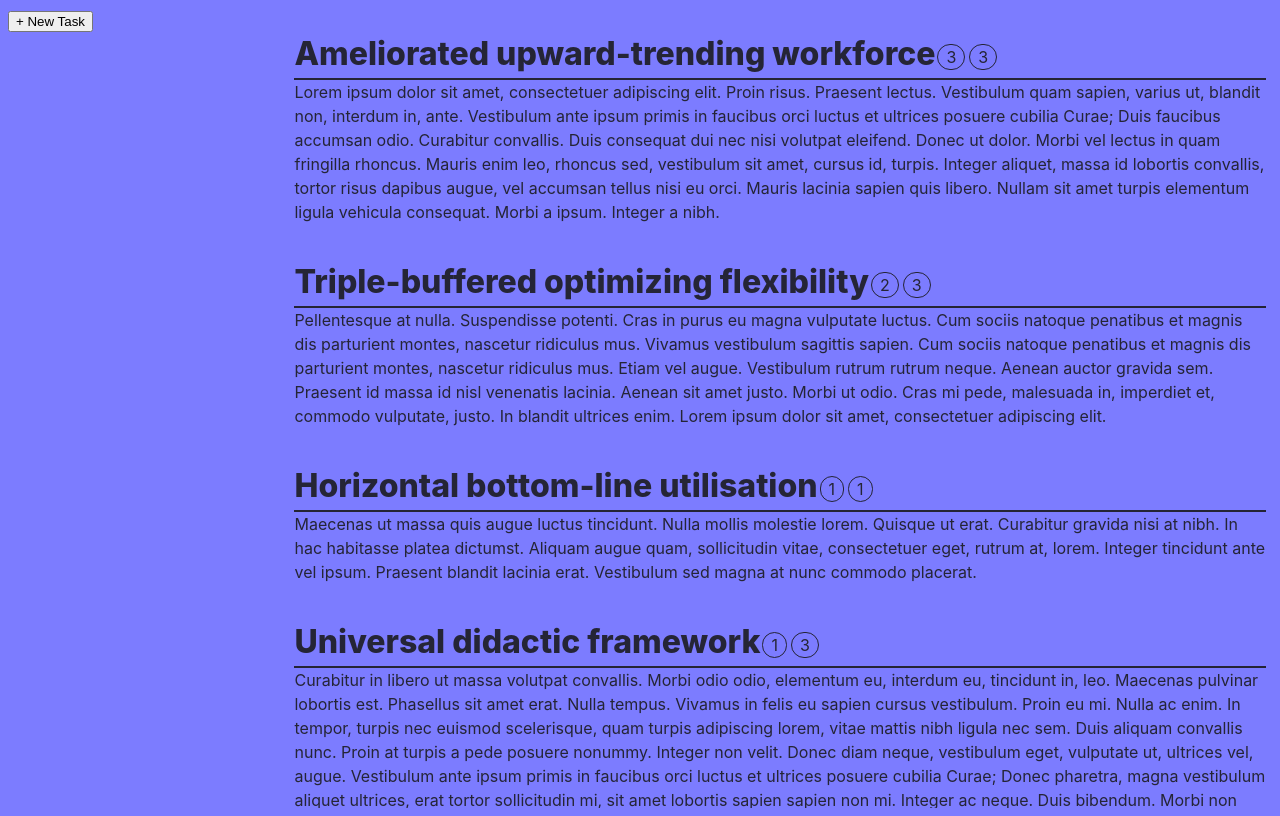
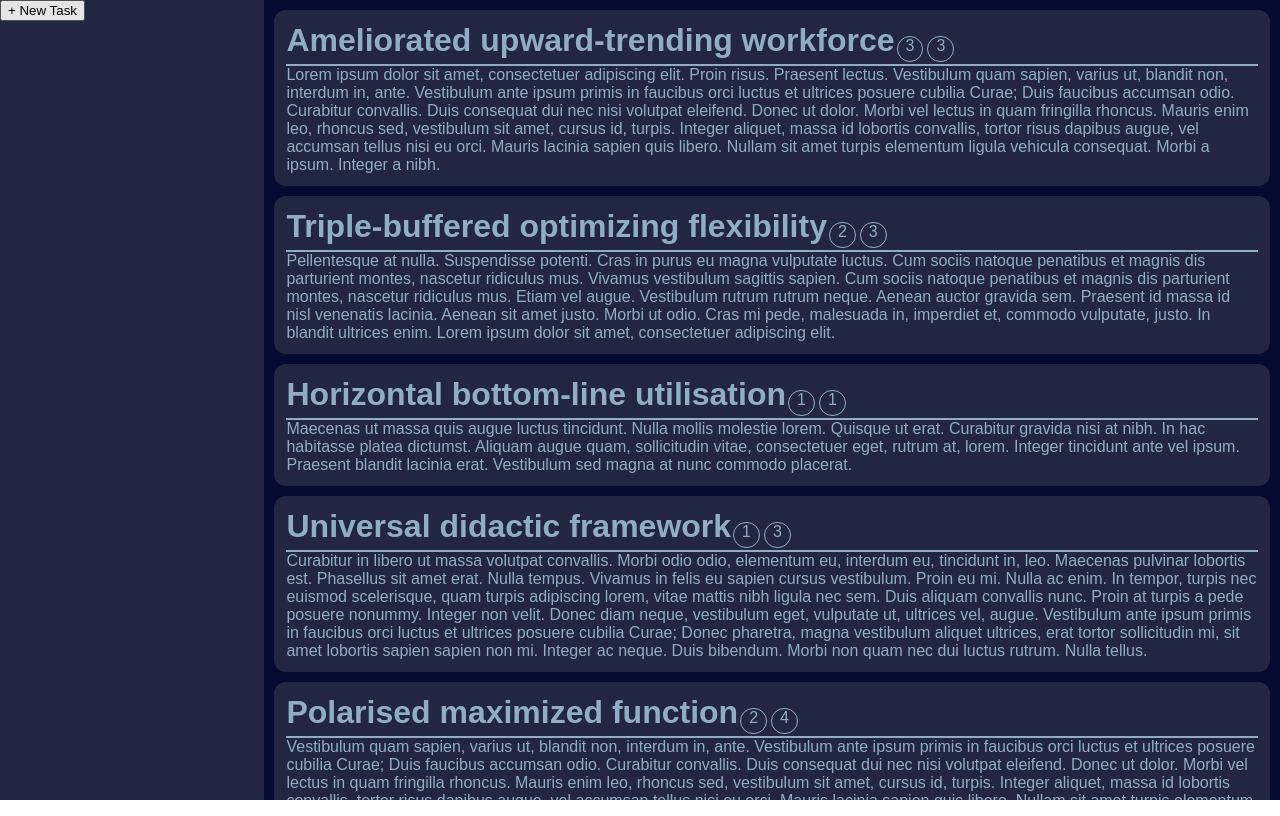
Before and after one commit to jamil314/jamil-todo-app, a React (Create React App) app: page / in a window 1280 px wide. Built offline with nearby package versions, Linux system fonts and the light colour scheme.

Commit message:
resolved index.js not finding error

```diff
--- a/src/index.css
+++ /dev/null
@@ -1,16 +0,0 @@
-:root {
-  --bg-primary: rgba(75, 75, 255, 1);
-  --bg-secondary: rgba(75, 75, 200, 1);
-  font-family: Inter, system-ui, Avenir, Helvetica, Arial, sans-serif;
-  line-height: 1.5;
-  font-weight: 400;
-
-  color-scheme: light dark;
-  color: rgba(24, 24, 24, 0.87);
-  background-color: rgba(124, 124, 255, 1);
-
-  font-synthesis: none;
-  text-rendering: optimizeLegibility;
-  -webkit-font-smoothing: antialiased;
-  -moz-osx-font-smoothing: grayscale;
-}
--- a/src/main.jsx
+++ b/src/index.js
@@ -1,7 +1,7 @@
 import React from 'react'
 import ReactDOM from 'react-dom/client'
 import App from './App.jsx'
-import './index.css'
+import './root.css'
 
 ReactDOM.createRoot(document.getElementById('root')).render(
   <React.StrictMode>
```
